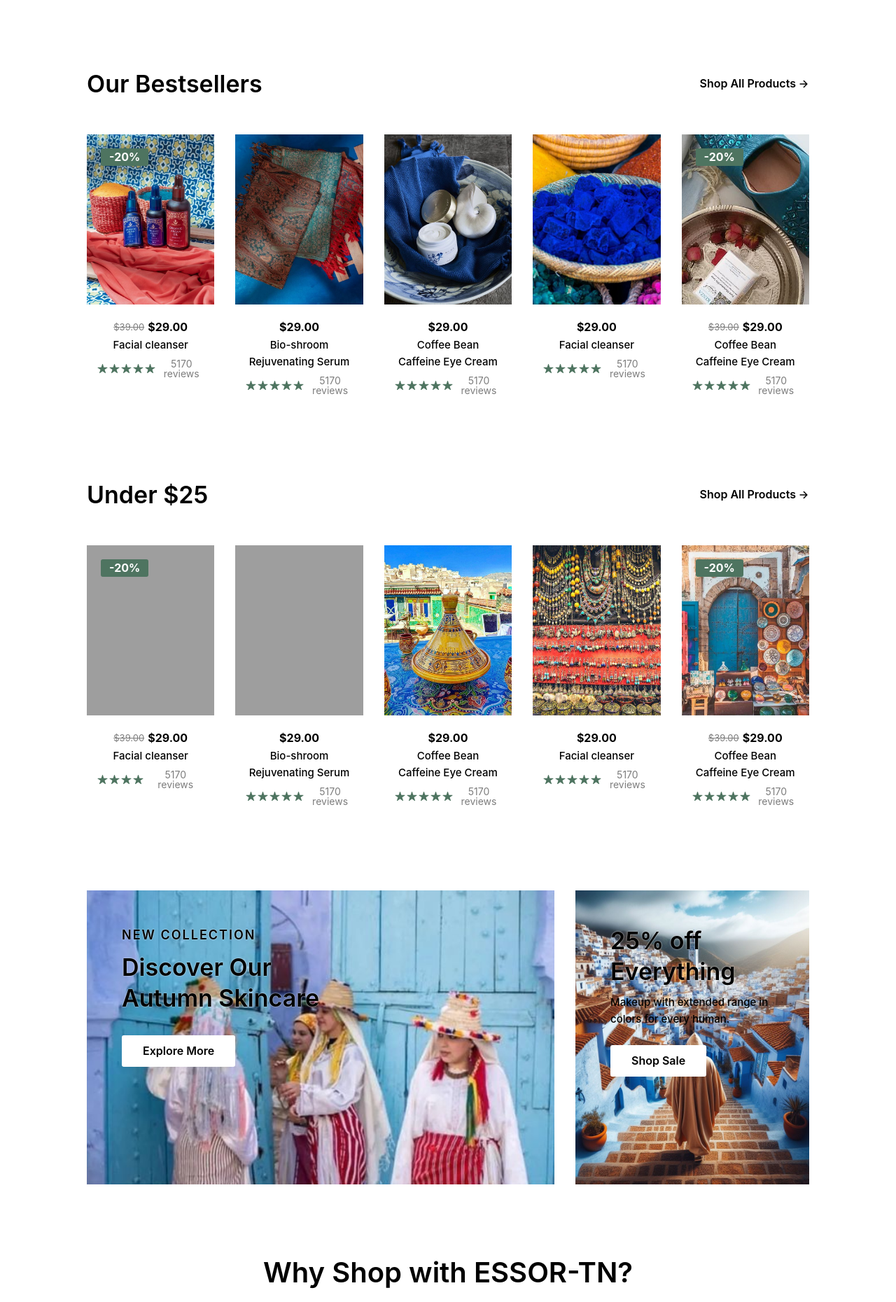
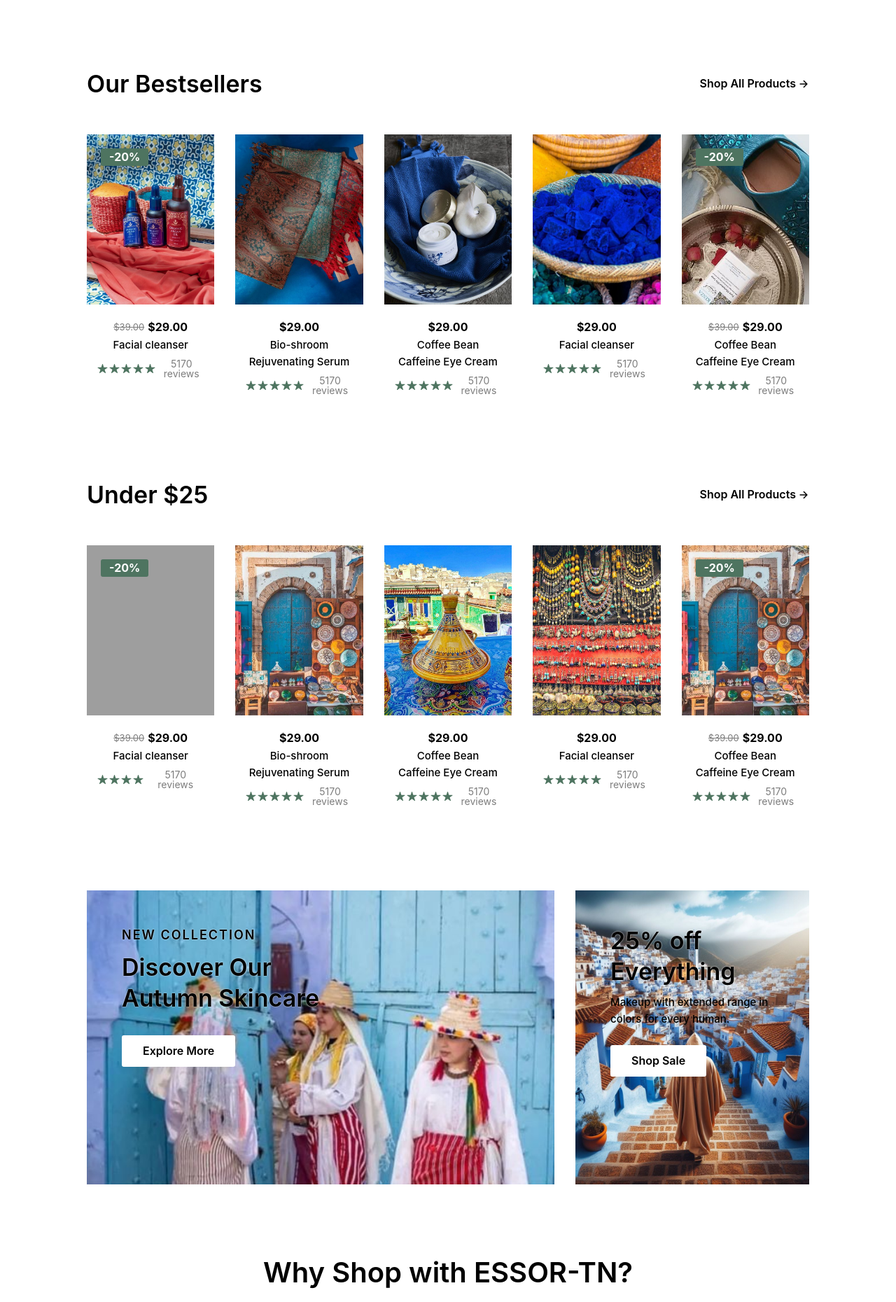
Before and after one commit to sara0411/ESSOR-TETOUAN, a Django app: template Hackathon_env/hackathon_env/TetCome/apps/core/templates/core/frontpage.html in a window 1280 px wide. Shown: the part 1340-3200 px from the top of the page at 70% size. Run offline with Django 5.2, Linux system fonts and the light colour scheme; the template is opened without the code that fills it, so the values that code supplies are empty; grey boxes are pictures that could not be loaded.

Commit message:
Update frontpage.html

```diff
--- a/Hackathon_env/hackathon_env/TetCome/apps/core/templates/core/frontpage.html
+++ b/Hackathon_env/hackathon_env/TetCome/apps/core/templates/core/frontpage.html
@@ -176,7 +176,7 @@
           <div class="title-wrapper">
             <h2 class="h2 section-title">Our Bestsellers</h2>
 
-            <a href="#" class="btn-link">
+            <a href="{% url 'login'%}" class="btn-link">
               <span class="span">Shop All Products</span>
 
               <ion-icon name="arrow-forward" aria-hidden="true"></ion-icon>
@@ -591,7 +591,7 @@
               <div class="shop-card">
 
                 <div class="card-banner img-holder" style="--width: 540; --height: 720;">
-                  <img src=" {% static 'images/img8.jpg' %} width="540" height="720" loading="lazy"
+                  <img src=" {% static 'images/img8.jpg' %}" width=540" height="720" loading="lazy"
                     alt="Bio-shroom Rejuvenating Serum" class="img-cover">
 
                   <div class="card-actions">
```
